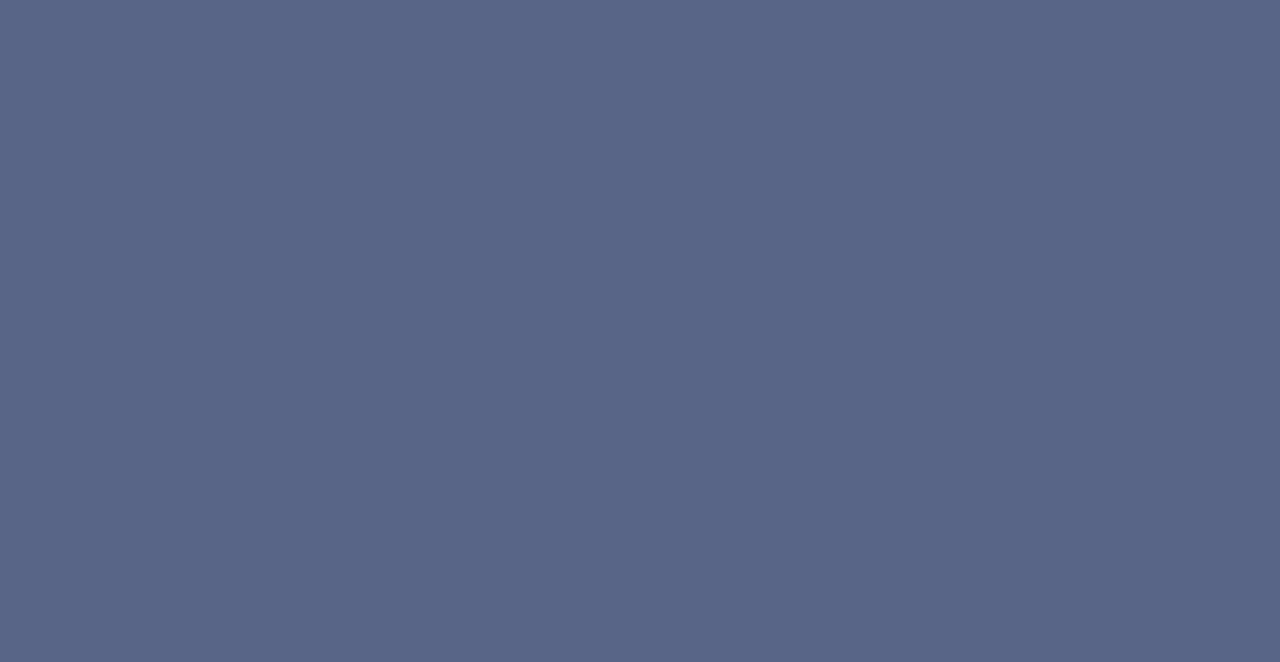
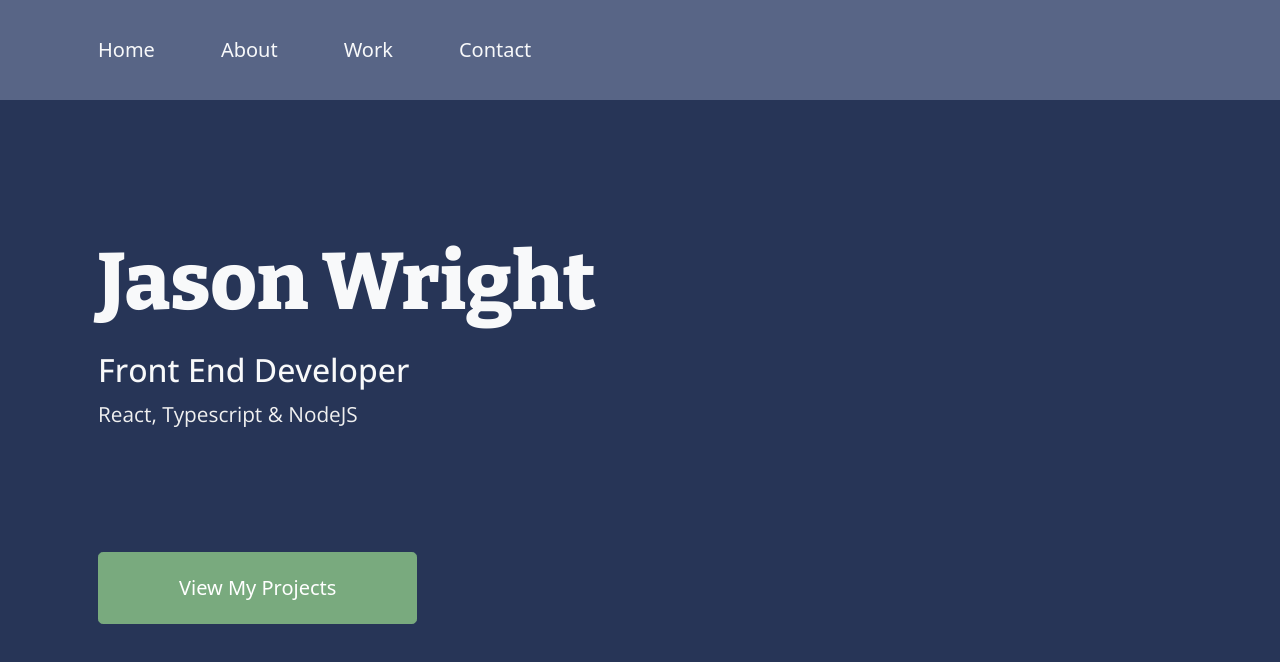
Before and after one commit to jwright90/portfolio, a React (Create React App) app: page / in a window 1280 px wide. Shown: the top 662 px of the page. Built offline with nearby package versions, Linux system fonts and the light colour scheme.

Commit message:
navbar and hero-page text

```diff
--- a/package.json
+++ b/package.json
@@ -3,8 +3,10 @@
   "version": "0.1.0",
   "private": true,
   "dependencies": {
+    "bootstrap": "^5.1.1",
     "node-sass": "^6.0.1",
     "react": "^17.0.2",
+    "react-bootstrap": "^2.0.0-rc.0",
     "react-dom": "^17.0.2",
     "react-scripts": "4.0.3",
     "web-vitals": "^1.1.2"
--- a/public/index.html
+++ b/public/index.html
@@ -24,7 +24,7 @@
       work correctly both with client-side routing and a non-root public URL.
       Learn how to configure a non-root public URL by running `npm run build`.
     -->
-    <title>React App</title>
+    <title>Jason Wright - Portfolio</title>
   </head>
   <body>
     <noscript>You need to enable JavaScript to run this app.</noscript>
--- a/src/App.css
+++ /dev/null
@@ -1,38 +0,0 @@
-.App {
-  text-align: center;
-}
-
-.App-logo {
-  height: 40vmin;
-  pointer-events: none;
-}
-
-@media (prefers-reduced-motion: no-preference) {
-  .App-logo {
-    animation: App-logo-spin infinite 20s linear;
-  }
-}
-
-.App-header {
-  background-color: #282c34;
-  min-height: 100vh;
-  display: flex;
-  flex-direction: column;
-  align-items: center;
-  justify-content: center;
-  font-size: calc(10px + 2vmin);
-  color: white;
-}
-
-.App-link {
-  color: #61dafb;
-}
-
-@keyframes App-logo-spin {
-  from {
-    transform: rotate(0deg);
-  }
-  to {
-    transform: rotate(360deg);
-  }
-}
--- a/src/App.js
+++ b/src/App.js
@@ -1,9 +1,11 @@
-import './App.css';
+import Navigation from './components/Navigation'
+import Hero from './components/Hero';
 
 const App = () => {
   return (
-    <div className="App">
-
+    <div>
+      <Navigation />
+      <Hero />
     </div>
   );
 }
--- /dev/null
+++ b/src/components/Hero.js
@@ -0,0 +1,25 @@
+import React from 'react'
+import { Container, Button } from 'react-bootstrap';
+
+const Hero = () => {
+  return (
+    <Container>
+      <section className="text-light d-flex align-items-center" id="hero">
+        <div className="flex-column text-align-left p-3">
+          <div className="hero-left-section d-flex flex-column justify-content-around">
+            <div className="hero-text">
+              <h1>Jason Wright</h1>
+              <h3>Front End Developer</h3>
+              <h4>React, Typescript &amp; NodeJS</h4>
+            </div>
+            <div className="hero-btn">
+              <Button variant="success" size="lg">View My Projects</Button>
+            </div>
+          </div>
+        </div>
+      </section>
+    </Container>
+  )
+}
+
+export default Hero
--- /dev/null
+++ b/src/components/Navigation.js
@@ -0,0 +1,17 @@
+import React from 'react'
+import {Container, Nav, Navbar} from 'react-bootstrap'
+
+const Navigation = () => {
+  return (
+    <Navbar bg="secondary" id="navbar">
+      <Container className="justify-content-start">
+        <Nav.Link className="link-light fs-5" href="#home">Home</Nav.Link>
+        <Nav.Link className="link-light fs-5" href="#home">About</Nav.Link>
+        <Nav.Link className="link-light fs-5" href="#home">Work</Nav.Link>
+        <Nav.Link className="link-light fs-5" href="#home">Contact</Nav.Link>
+      </Container>
+    </Navbar>
+  )
+}
+
+export default Navigation;
--- a/src/index.js
+++ b/src/index.js
@@ -1,6 +1,6 @@
 import React from 'react';
 import ReactDOM from 'react-dom';
-import './index.scss';
+import './styles/index.scss';
 import App from './App';
 
 ReactDOM.render(
--- a/src/index.scss
+++ /dev/null
@@ -1,21 +0,0 @@
-@import url('https://fonts.googleapis.com/css2?family=Bitter:wght@800&family=Open+Sans:wght@300;400;500;600;700&display=swap');
-
-$primaryColor: #273557;
-$secondaryColor: #586586;
-$green: #79AA7E;
-
-
-body {
-  margin: 0;
-  font-family: -apple-system, BlinkMacSystemFont, 'Segoe UI', 'Roboto', 'Oxygen',
-    'Ubuntu', 'Cantarell', 'Fira Sans', 'Droid Sans', 'Helvetica Neue',
-    sans-serif;
-  -webkit-font-smoothing: antialiased;
-  -moz-osx-font-smoothing: grayscale;
-  background-color: $secondaryColor;
-}
-
-code {
-  font-family: source-code-pro, Menlo, Monaco, Consolas, 'Courier New',
-    monospace;
-}
--- /dev/null
+++ b/src/styles/hero.scss
@@ -0,0 +1,29 @@
+#hero {
+  height: calc(100vh - 100px);
+}
+
+#hero h1 {
+  font-family: 'Bitter';
+  font-weight: 800;
+  font-size: 5rem;
+  line-height: 7rem;
+}
+
+#hero h3 {
+  font-family: 'Open Sans';
+  font-weight: 500;
+  font-size: 2rem;
+  line-height: 3rem;
+}
+
+#hero h4 {
+  font-family: 'Open Sans';
+  font-weight: 200;
+  font-size: 1.3rem;
+  color: rgba(240,240,240,1);
+}
+
+.hero-left-section {
+  height: 60vh;
+  margin-top: -50px;
+}
--- /dev/null
+++ b/src/styles/index.scss
@@ -0,0 +1,39 @@
+// Bootstrap overrides
+@import url('https://fonts.googleapis.com/css2?family=Bitter:wght@800&family=Open+Sans:wght@300;400;500;600;700&display=swap');
+
+$primary: #273557;
+$secondary: #586586;
+$success: #79AA7E;
+$body-bg: $primary;
+
+* {
+  box-sizing: border-box;
+}
+
+::selection {
+  background: $secondary;
+}
+::-moz-selection {
+  background: $secondary;
+}
+
+html, body {
+  font-family: 'Open Sans', sans-serif;
+  -webkit-font-smoothing: antialiased;
+  -moz-osx-font-smoothing: grayscale;
+  min-height: 100vh;
+}
+
+
+.btn-success {
+  margin-top: 35px;
+  color: #fff !important;
+  padding: 20px 80px !important;
+}
+
+// Component Styles
+@import './navigation.scss';
+@import './hero.scss';
+
+// Bootstrap
+@import "../../node_modules/bootstrap/scss/bootstrap.scss";
--- /dev/null
+++ b/src/styles/navigation.scss
@@ -0,0 +1,8 @@
+#navbar {
+  height: 100px;
+}
+
+#navbar a {
+  padding-right: 50px;
+  cursor: hover;
+}
```
Also changed, not shown: 1 other file (tests, documents, lock files or other folders).
